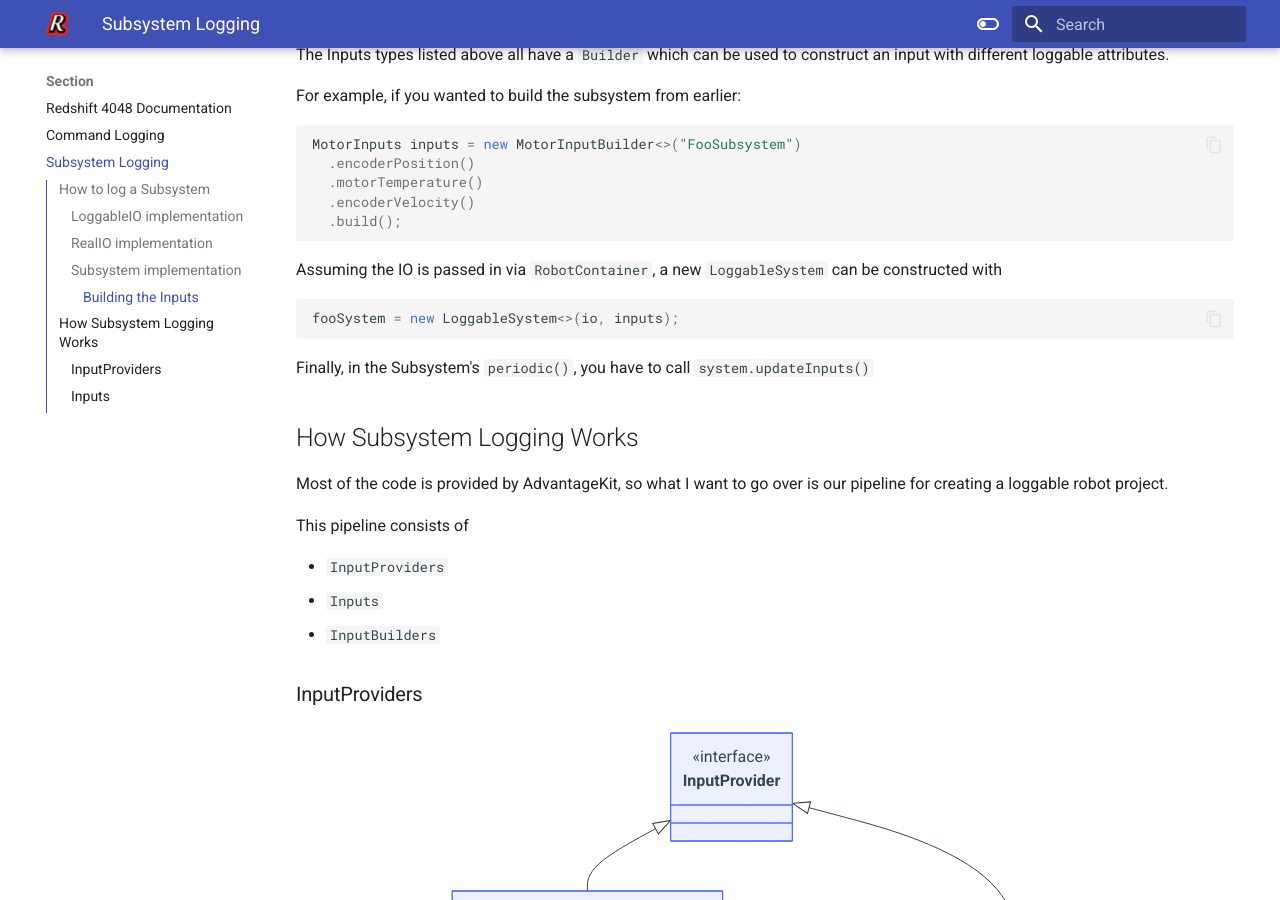
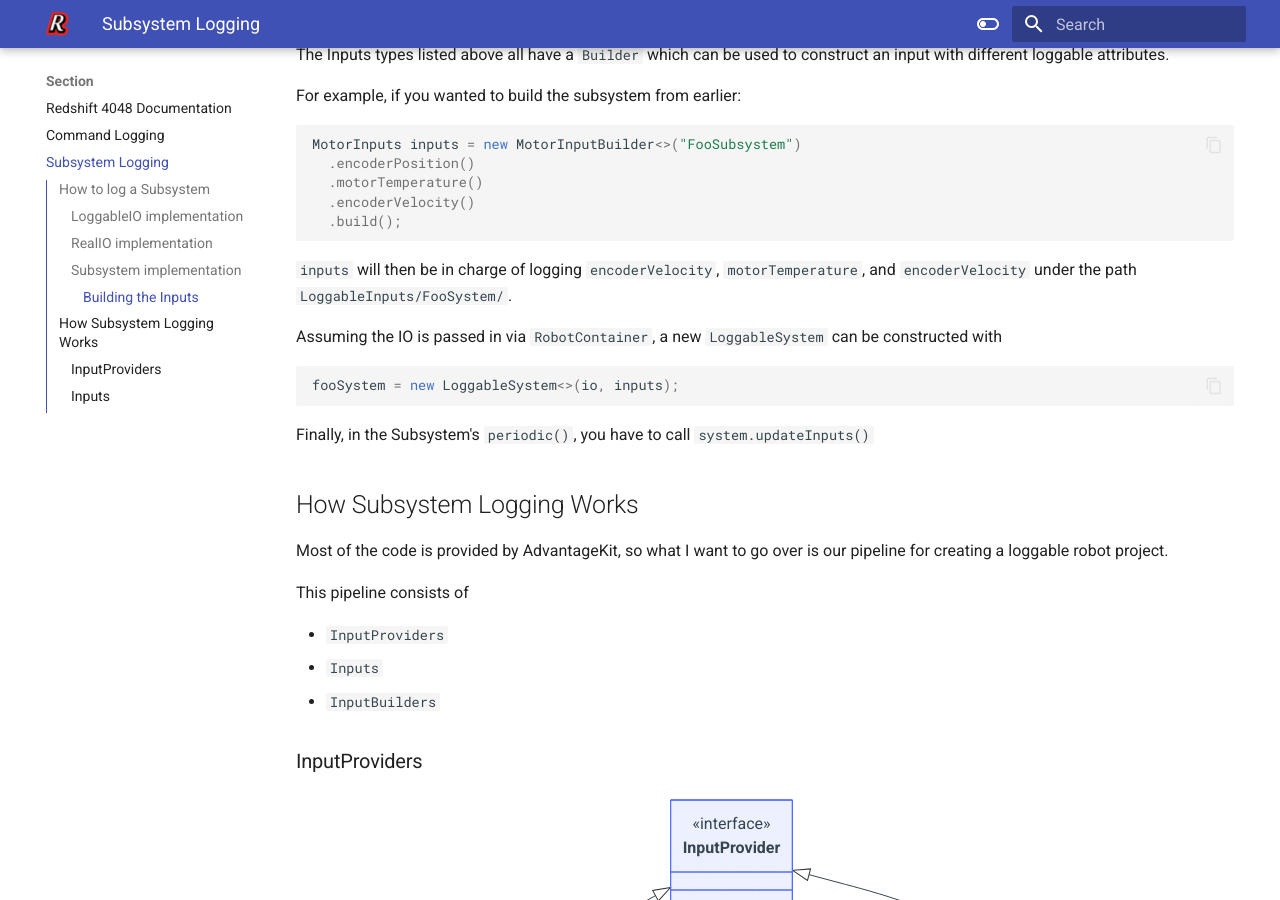
Before and after one commit to FRC4048/robot-docs, an MkDocs documentation site: the page built from docs/subsystem-logging.md, in a window 1280 px wide and 900 px high, scrolled down 1707 px. Built offline with MkDocs 1.6.1 and Material for MkDocs 9.7.7, drawn with Linux system fonts in a browser that asks for light colours; some of the changed text lies outside the part shown.

Commit message:
Finished Input section

````diff
--- a/docs/subsystem-logging.md
+++ b/docs/subsystem-logging.md
@@ -77,6 +77,8 @@ MotorInputs inputs = new MotorInputBuilder<>("FooSubsystem")
   .build();
 ```
 
+`inputs` will then be in charge of logging `encoderVelocity`, `motorTemperature`, and `encoderVelocity` under the path `LoggableInputs/FooSystem/`.
+
 Assuming the IO is passed in via `RobotContainer`, a new `LoggableSystem` can be constructed with
 
 ```java
@@ -174,3 +178,5 @@ class PidMotorInputs {
   getPidSetpoint: Double
 }
 ```
+
+Every `FolderInputs` (and subclasses) are in charge of logging the values that were selected using the builder.
````
Also changed, not shown: other parts of docs/subsystem-logging.md (+2 -0 lines).
